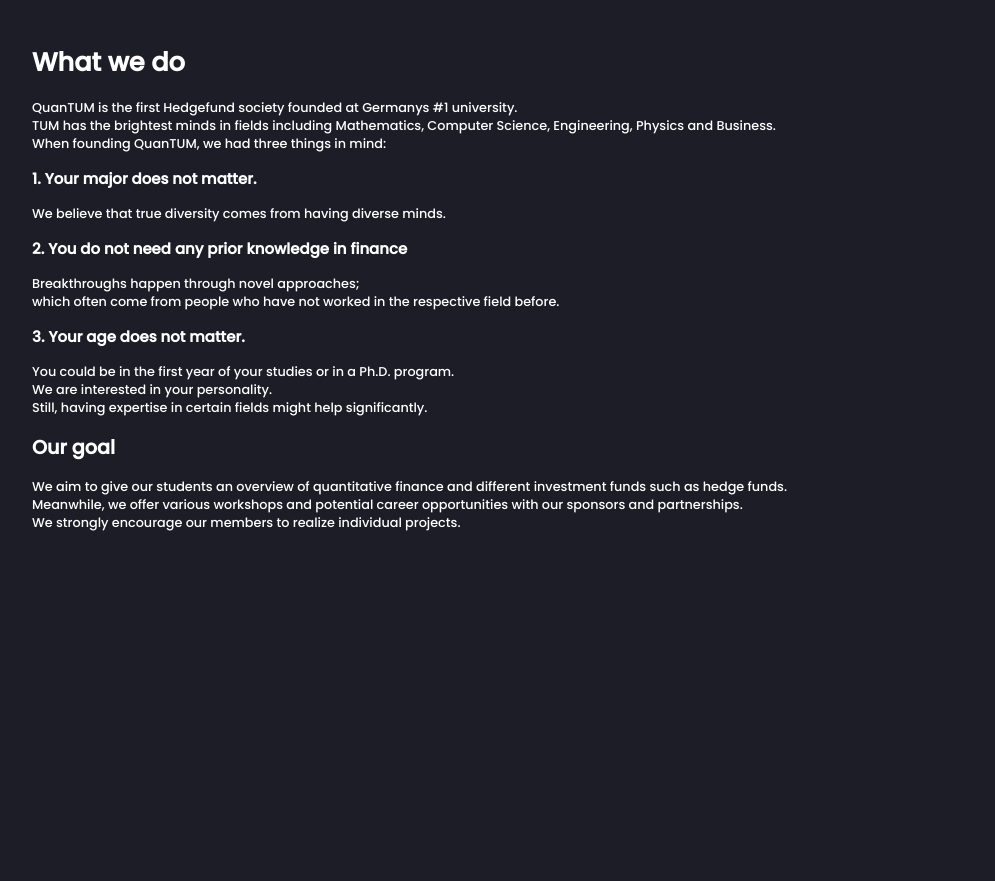
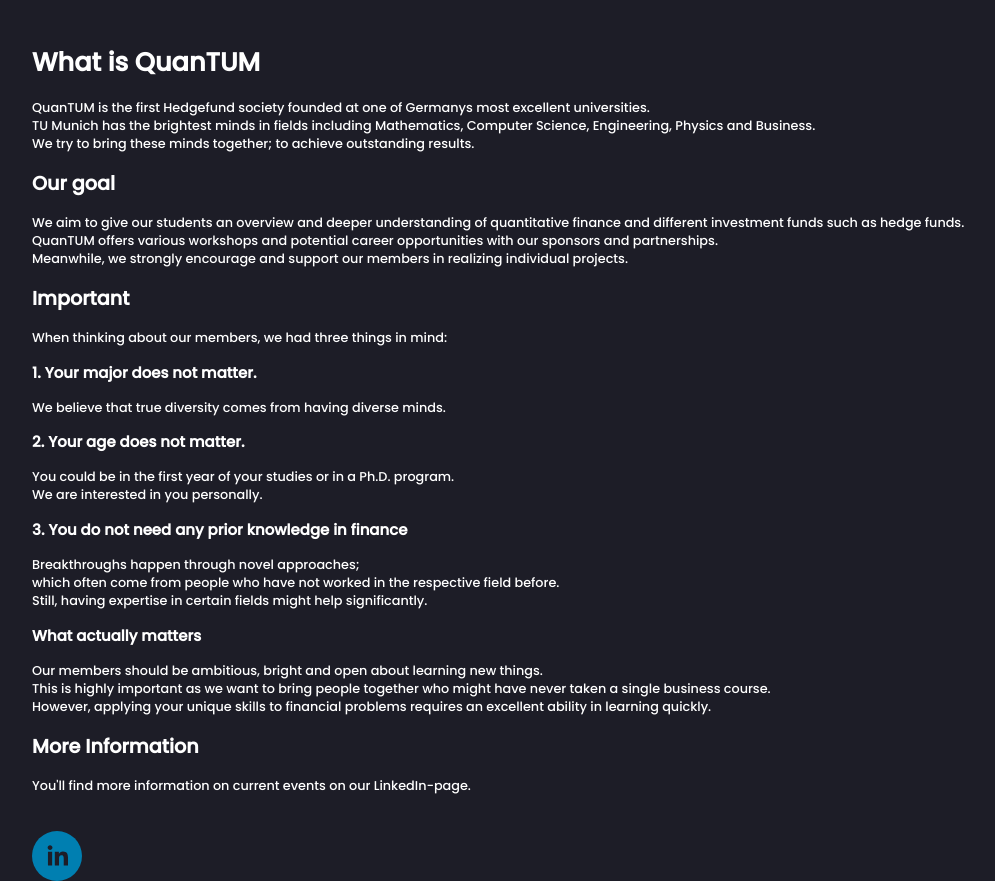
Before and after one commit to KaiDavidF/QuanTUM, a React (Create React App) app: page /l1 in a window 1280 px wide. Shown: the whole page, without its empty margins (96-1091 px from the left). Before the commit the page ends 800 px from the top, so only its background shows below. Built offline with nearby package versions, Linux system fonts and the light colour scheme.

Commit message:
14102021

```diff
--- a/package.json
+++ b/package.json
@@ -10,6 +10,8 @@
     "react-dom": "^17.0.2",
     "react-router-dom": "^5.3.0",
     "react-scripts": "4.0.3",
+    "react-social-icons": "^5.6.1",
+    "react-social-media-buttons": "^1.0.8",
     "web-vitals": "^1.1.2"
   },
   "scripts": {
--- a/src/Landing.css
+++ b/src/Landing.css
@@ -8,3 +8,7 @@
   font-family: "Poppins", sans-serif;
   color: white;
 }
+
+.icon {
+  position: relative;
+}
--- a/src/Landing.js
+++ b/src/Landing.js
@@ -1,39 +1,60 @@
 import "./Landing.css";
+import { SocialIcon } from "react-social-icons";
 export default function Landing() {
   return (
     <div className="paragraph">
-      <h1>What we do</h1>
+      <h1>What is QuanTUM</h1>
+      QuanTUM is the first Hedgefund society founded at one of Germanys most
+      excellent universities. <br />
+      TU Munich has the brightest minds in fields including Mathematics,
+      Computer Science, Engineering, Physics and Business. <br />
+      We try to bring these minds together; to achieve outstanding results.
+      <br />
+      <h2>Our goal</h2>
+      <p>
+        We aim to give our students an overview and deeper understanding of
+        quantitative finance and different investment funds such as hedge funds.{" "}
+        <br />
+        QuanTUM offers various workshops and potential career opportunities with
+        our sponsors and partnerships. <br />
+        Meanwhile, we strongly encourage and support our members in realizing
+        individual projects.
+      </p>
       <p className="p1">
-        QuanTUM is the first Hedgefund society founded at Germanys #1
-        university. <br />
-        TUM has the brightest minds in fields including Mathematics, Computer
-        Science, Engineering, Physics and Business.
-        <br /> When founding QuanTUM, we had three things in mind:
+        <h2>Important</h2>
+        When thinking about our members, we had three things in mind:
       </p>
       <h3>1. Your major does not matter.</h3>
       <p>We believe that true diversity comes from having diverse minds. </p>
-
-      <h3>2. You do not need any prior knowledge in finance</h3>
+      <h3>2. Your age does not matter.</h3>
+      <p>
+        You could be in the first year of your studies or in a Ph.D. program.
+        <br /> We are interested in you personally.
+      </p>
+      <h3>3. You do not need any prior knowledge in finance</h3>
       <p>
         Breakthroughs happen through novel approaches; <br />
         which often come from people who have not worked in the respective field
         before.
-      </p>
-      <h3>3. Your age does not matter.</h3>
-      <p>
-        You could be in the first year of your studies or in a Ph.D. program.
-        <br /> We are interested in your personality.
         <br /> Still, having expertise in certain fields might help
         significantly.
       </p>
-      <h2>Our goal</h2>
-      <p>
-        We aim to give our students an overview of quantitative finance and
-        different investment funds such as hedge funds. <br />
-        Meanwhile, we offer various workshops and potential career opportunities
-        with our sponsors and partnerships. <br />
-        We strongly encourage our members to realize individual projects.
-      </p>
+      <h3>What actually matters</h3>
+      Our members should be ambitious, bright and open about learning new
+      things. <br />
+      This is highly important as we want to bring people together who might
+      have never taken a single business course.
+      <br /> However, applying your unique skills to financial problems requires
+      an excellent ability in learning quickly.
+      <h2>More Information</h2>
+      You'll find more information on current events on our LinkedIn-page.
+      <br />
+      <br />
+      <br />
+      <SocialIcon
+        className="icon"
+        url="https://www.linkedin.com/company/quantum-hedge-fund-club/about/"
+      />
     </div>
   );
 }
```
Also changed, not shown: src/Bottom.js (added), 1 other file (tests, documents, lock files or other folders).
